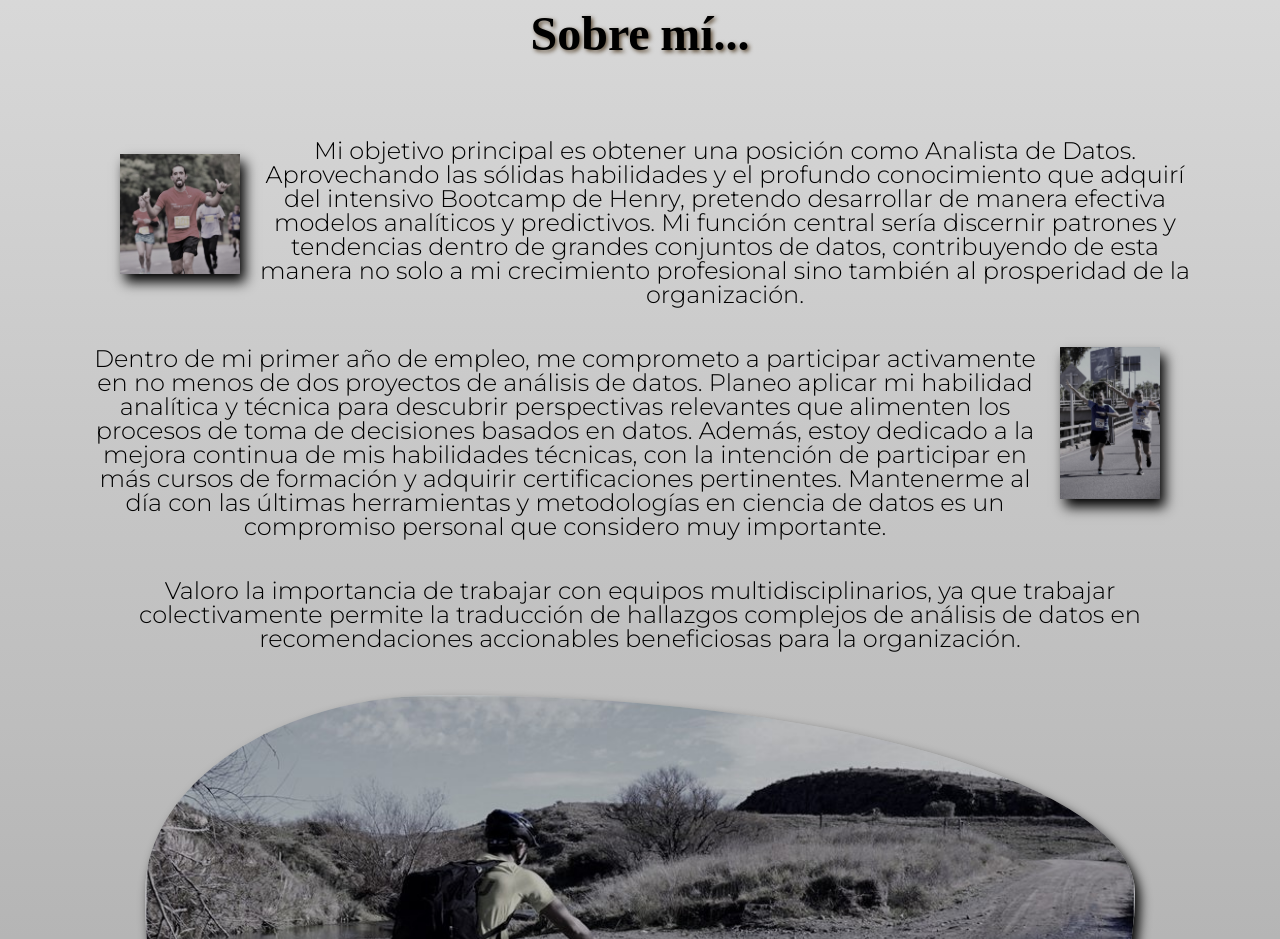
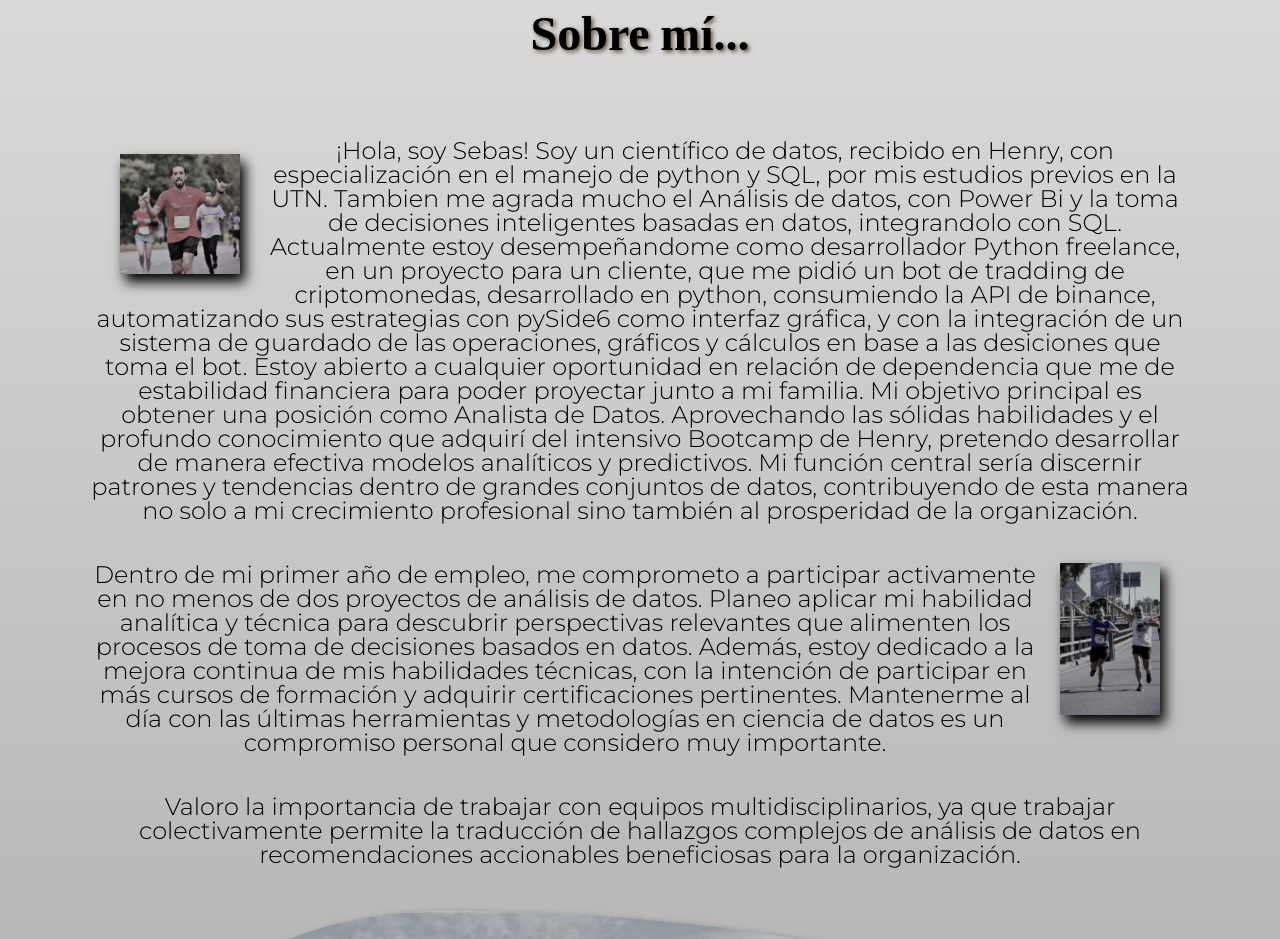
Before and after one commit to SebitaElGordito/portfolio-web-Sebastian-Vazquez-, a plain HTML site: page Español/index.html in a window 1280 px wide. Shown: the part 1040-1979 px from the top of the page. Drawn offline with Linux system fonts and the light colour scheme; a web font is replaced by a local one.

Commit message:
terminando

```diff
--- a/Español/index.html
+++ b/Español/index.html
@@ -82,7 +82,8 @@
 
             <img class="corriendo" src="../imagenes/corriendo (3).jpg" alt="corriendo">
 
-            <p> Mi objetivo principal es obtener una posición como Analista de Datos. Aprovechando las sólidas habilidades y el profundo conocimiento que adquirí del intensivo Bootcamp de Henry, pretendo desarrollar de manera efectiva modelos analíticos y predictivos. Mi función central sería discernir patrones y tendencias dentro de grandes conjuntos de datos, contribuyendo de esta manera no solo a mi crecimiento profesional sino también al prosperidad de la organización.</p>
+            <p> ¡Hola, soy Sebas! Soy un científico de datos, recibido en Henry, con especialización en el manejo de python y SQL, por mis estudios previos en la UTN. Tambien me agrada mucho el Análisis de datos, con Power Bi y la toma de decisiones inteligentes basadas en datos, integrandolo con SQL. Actualmente estoy desempeñandome como desarrollador Python freelance, en un proyecto para un cliente, que me pidió un bot de tradding de criptomonedas, desarrollado en python, consumiendo la API de binance, automatizando sus estrategias con pySide6 como interfaz gráfica, y con la integración de un sistema de guardado de las operaciones, gráficos y cálculos en base a las desiciones que toma el bot.
+                Estoy abierto a cualquier oportunidad en relación de dependencia que me de estabilidad financiera para poder proyectar junto a mi familia. Mi objetivo principal es obtener una posición como Analista de Datos. Aprovechando las sólidas habilidades y el profundo conocimiento que adquirí del intensivo Bootcamp de Henry, pretendo desarrollar de manera efectiva modelos analíticos y predictivos. Mi función central sería discernir patrones y tendencias dentro de grandes conjuntos de datos, contribuyendo de esta manera no solo a mi crecimiento profesional sino también al prosperidad de la organización.</p>
 
             <br>
             <img class="corriendo2" src="../imagenes/hobby2 (2).jpg" alt="corriendo con amigo">
```
Also changed, not shown: index.html (+2 -1 lines), imagenes/Data_science.png (deleted), imagenes/full_stack.png (deleted), imagenes/seba_banner.jpg (deleted).
